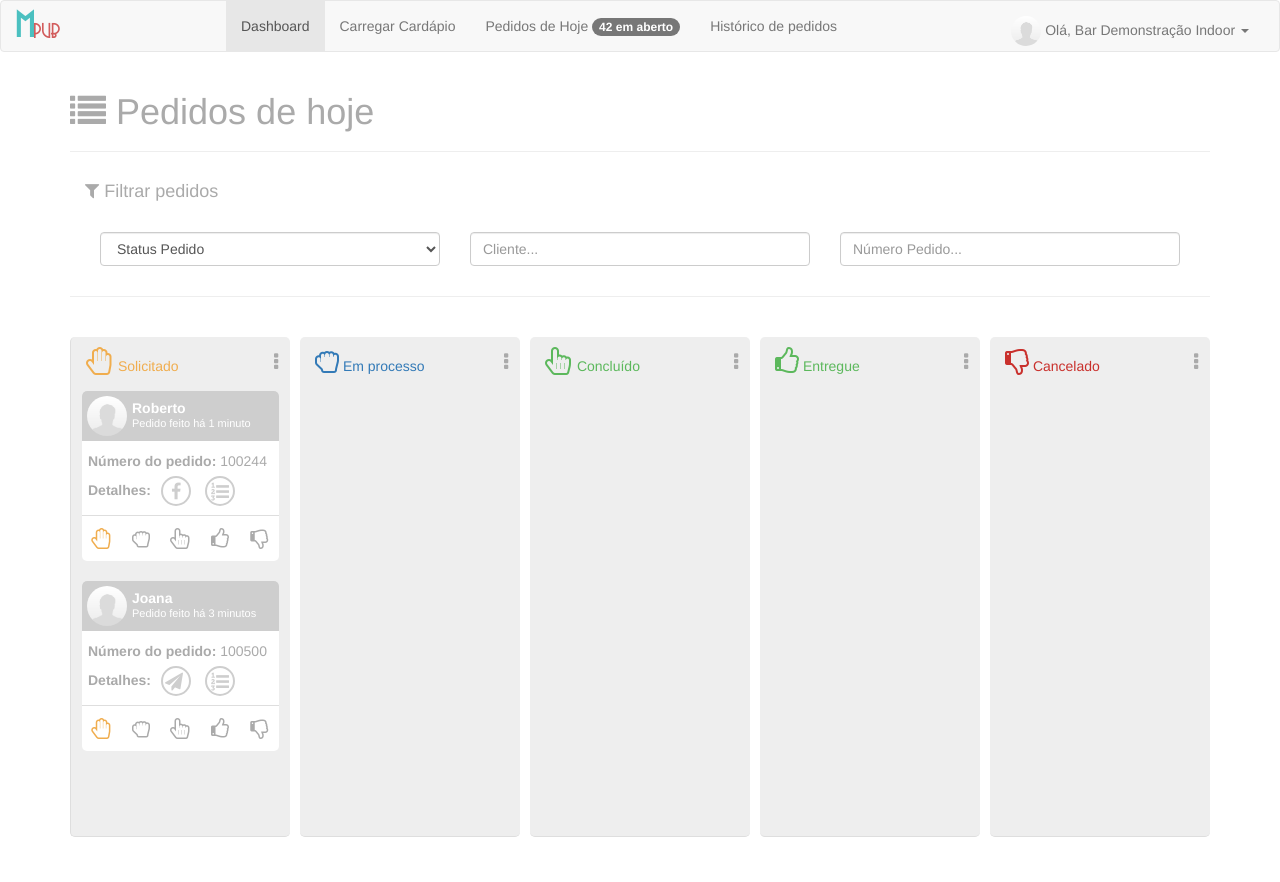
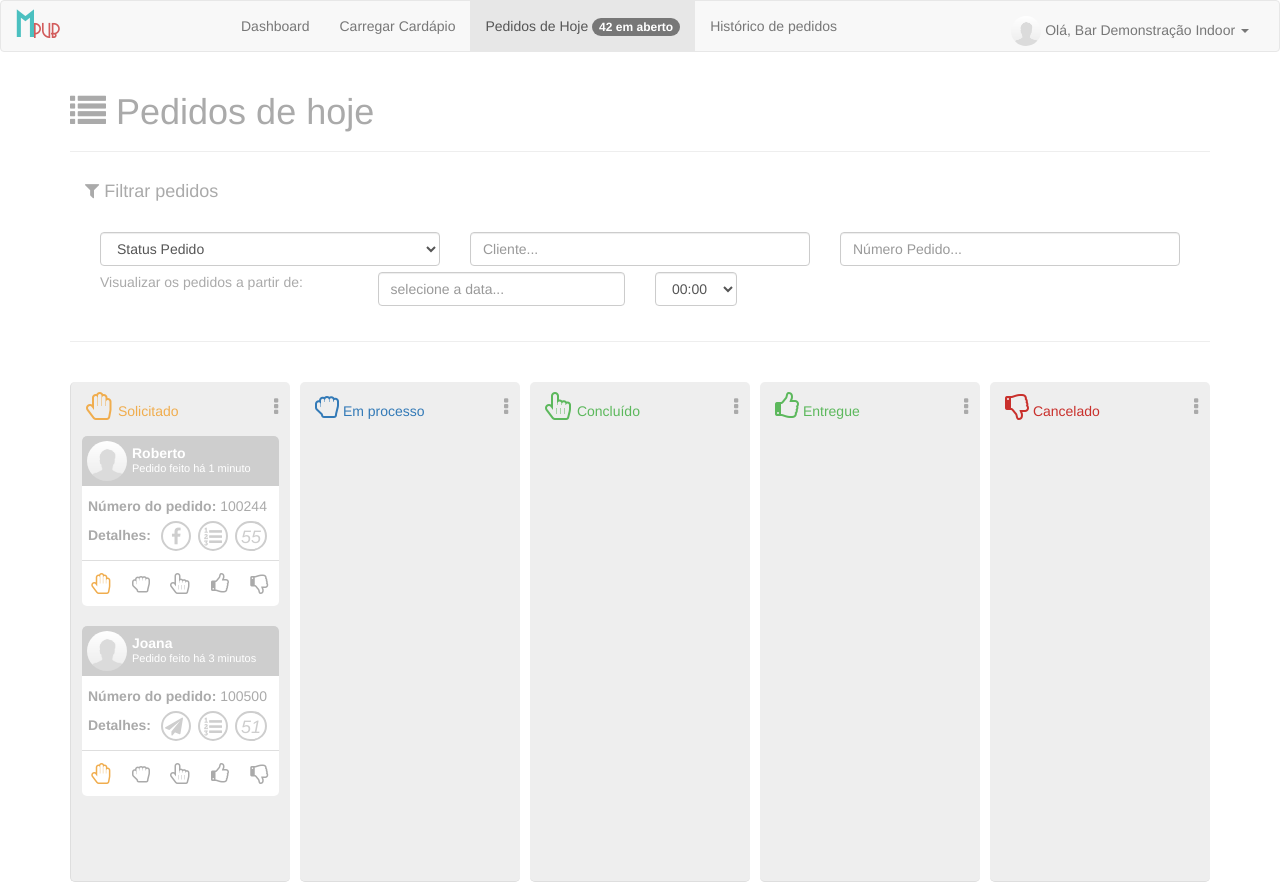
Before and after one commit to robertocsp/bipy3, a Django app: page /pedidos/ in a window 1280 px wide. Before the commit the page ends 837 px from the top, so only its background shows below. Run offline with Django 3.2, Linux system fonts and the light colour scheme; some libraries are stand-ins or nearby versions.

Commit message:
Ajustes html

```diff
--- a/marvinpub/static/marvinpub/css/style.css
+++ b/marvinpub/static/marvinpub/css/style.css
@@ -417,9 +417,17 @@ label.solicitado:hover, label.em-processo:hover, label.concluido:hover, label.en
     font-size: 18px;
     border: 2px solid #cecece;
     border-radius: 29px;
-    margin-right: 14px;
+    margin-right: 7px;
     color: #cecece;
     height: 30px;
+}
+
+.coluna .detalhe-pedido-icon .status-label i:last-child{
+    margin-right: 0px;
+    font-size: 18px;
+    line-height: 18px;
+    text-align: center;
+    width: 32px;
 }
 
 .coluna .detalhe-pedido-icon .status-label i.fa-send:before {
--- a/marvinpub/templates/dashboard.html
+++ b/marvinpub/templates/dashboard.html
@@ -1,4 +1,6 @@
 {% extends "includes/layout.html" %}
+
+{% block Dashboard %}active{% endblock %}
 
 {% block conteudo %}
 
--- a/marvinpub/templates/historico.html
+++ b/marvinpub/templates/historico.html
@@ -1,4 +1,6 @@
 {% extends "includes/layout.html" %}
+
+{% block  historico %}active{% endblock %}
 
 {% block conteudo %}
 
--- a/marvinpub/templates/includes/header.html
+++ b/marvinpub/templates/includes/header.html
@@ -11,10 +11,10 @@
     </div>
     <div class="collapse navbar-collapse" id="bs-example-navbar-collapse-1">
       <ul class="nav navbar-nav">
-        <li class="active"><a href="/home">Dashboard <span class="sr-only">(current)</span></a></li>
-        <li><a href="/upload">Carregar Cardápio</a>
-        <li><a href="/pedidos">Pedidos de Hoje <span class="badge">42 em aberto</span></a></li>
-        <li><a href="/historico">Histórico de pedidos</a>
+        <li class="{% block  Dashboard %}{% endblock %}"><a href="/home">Dashboard <span class="sr-only">(current)</span></a></li>
+        <li class="{% block  upload %}{% endblock %}"><a href="/upload">Carregar Cardápio</a>
+        <li class="{% block  pedidos %}{% endblock %}"><a href="/pedidos">Pedidos de Hoje <span class="badge">42 em aberto</span></a></li>
+        <li class="{% block  historico %}{% endblock %}"><a href="/historico">Histórico de pedidos</a>
       </ul>
       <ul class="nav navbar-nav navbar-right">
         <li class="dropdown user">
--- a/marvinpub/templates/includes/layout.html
+++ b/marvinpub/templates/includes/layout.html
@@ -18,7 +18,39 @@
     <![endif]-->
   </head>
   <body>
-    {% include "includes/header.html" %}
+    <nav class="navbar navbar-default">
+      <div class="container-fluid">
+        <div class="navbar-header">
+          <button type="button" class="navbar-toggle collapsed" data-toggle="collapse" data-target="#bs-example-navbar-collapse-1" aria-expanded="false">
+            <span class="sr-only">Toggle navigation</span>
+            <span class="icon-bar"></span>
+            <span class="icon-bar"></span>
+            <span class="icon-bar"></span>
+          </button>
+          <a class="navbar-brand" href="/"><span style="color:rgba(75,192,192,1);"><strong>M</strong></span><span style="color:#d25c5c;" class="menor"> Pub</span></a>
+        </div>
+        <div class="collapse navbar-collapse" id="bs-example-navbar-collapse-1">
+          <ul class="nav navbar-nav">
+            <li class="{% block  Dashboard %}{% endblock %}"><a href="/home">Dashboard <span class="sr-only">(current)</span></a></li>
+            <li class="{% block  upload %}{% endblock %}"><a href="/upload">Carregar Cardápio</a>
+            <li class="{% block  pedidos %}{% endblock %}"><a href="/pedidos">Pedidos de Hoje <span class="badge">42 em aberto</span></a></li>
+            <li class="{% block  historico %}{% endblock %}"><a href="/historico">Histórico de pedidos</a>
+          </ul>
+          <ul class="nav navbar-nav navbar-right">
+            <li class="dropdown user">
+              <a href="#" class="dropdown-toggle" data-toggle="dropdown" role="button" aria-haspopup="true" aria-expanded="false">
+                 <img src="../static/marvinpub/img/default_user.png" class="img-circle" alt="Cinque Terre" width="30" height="30">
+                Olá, Bar Demonstração Indoor <span class="caret"></span></a>
+              <ul class="dropdown-menu">
+                <li><a href="/cadastro"><span class="glyphicon glyphicon-user" aria-hidden="true"></span> Editar informações</a></li>
+                <li role="separator" class="divider"></li>
+                <li><a href="/login"><span class="glyphicon glyphicon-share-alt" aria-hidden="true"></span> Sair</a></li>
+              </ul>
+            </li>
+          </ul>
+        </div>
+      </div>
+    </nav>
 
     {% block conteudo %}Conteudo pagina{% endblock %}
 
--- a/marvinpub/templates/index.html
+++ b/marvinpub/templates/index.html
@@ -1,4 +1,6 @@
 {% extends "includes/layout.html" %}
+
+{% block Dashboard %}active{% endblock %}
 
 {% block conteudo %}
 
--- a/marvinpub/templates/login.html
+++ b/marvinpub/templates/login.html
@@ -15,7 +15,7 @@
             <form action="" method="post">
                 <div class="input-group">
                   <span class="input-group-addon" id="basic-addon1"><span class="glyphicon glyphicon-user" aria-hidden="true"></span></span>
-                  <input type="text" id="id_username" class="" name="username" class="form-control" placeholder="Usuário..." aria-describedby="basic-addon1">
+                  <input type="text" id="id_username" name="username" class="form-control" placeholder="Usuário..." aria-describedby="basic-addon1">
                 </div><br />
                 <div class="input-group">
                   <span class="input-group-addon" id="basic-addon1"><span class="fa fa-unlock" aria-hidden="true"></span></span>
--- a/marvinpub/templates/pedidos.html
+++ b/marvinpub/templates/pedidos.html
@@ -1,4 +1,6 @@
 {% extends "includes/layout.html" %}
+
+{% block  pedidos %}active{% endblock %}
 
 {% block conteudo %}
 
@@ -24,6 +26,42 @@
       </div>
       <div class="col-md-4">
         <input type="text" placeholder="Número Pedido..." class="form-control">
+      </div><br><br>
+        <div class="col-md-3">
+        <label>Visualizar os pedidos a partir de:</label>
+      </div>
+      <div class="col-md-3">
+          <input type="text" placeholder="selecione a data..." id="pedido-de" class="form-control">
+      </div>
+      <div class="col-md-3">
+        <label>
+          <select class="form-control">
+              <option>00:00</option>
+              <option>01:00</option>
+              <option>02:00</option>
+              <option>03:00</option>
+              <option>04:00</option>
+              <option>05:00</option>
+              <option>06:00</option>
+              <option>07:00</option>
+              <option>08:00</option>
+              <option>09:00</option>
+              <option>10:00</option>
+              <option>11:00</option>
+              <option>12:00</option>
+              <option>13:00</option>
+              <option>14:00</option>
+              <option>15:00</option>
+              <option>16:00</option>
+              <option>17:00</option>
+              <option>18:00</option>
+              <option>19:00</option>
+              <option>20:00</option>
+              <option>21:00</option>
+              <option>22:00</option>
+              <option>23:00</option>
+          </select>
+        </label>
       </div>
     </div>
   </div>
@@ -55,6 +93,7 @@
                     <strong>Detalhes:</strong>
                     <i class="fa fa-facebook open-dialogo"></i>
                     <i class="fa fa-list-ol open-lista-pedidos"></i>
+                    <i>55</i>
                   </label>
 
                   <!-- Lista de pedidos-->
@@ -199,6 +238,7 @@
                     <strong>Detalhes:</strong>
                     <i class="fa fa-send open-dialogo"></i>
                     <i class="fa fa-list-ol open-lista-pedidos"></i>
+                    <i>51</i>
                   </label>
 
                   <!-- Lista de pedidos-->
@@ -366,13 +406,6 @@
 <script type="text/javascript">
 
   $(document).ready(function($) {
-    //Scroll dialogo
-    $(".dialogo ul").mCustomScrollbar({
-        scrollButtons:{enable:true},
-        theme:"3d",
-        setRight: 0
-    });
-
 
     //drag and drop pedidos
     $( "ul.droptrue" ).sortable({
@@ -387,7 +420,7 @@
     });
 
     // Datepicker
-    $('#pedido-de, #pedido-ate').datepicker({
+    $('#pedido-de').datepicker({
         language: 'pt-BR'
     });
 
--- a/marvinpub/templates/upload.html
+++ b/marvinpub/templates/upload.html
@@ -1,4 +1,6 @@
 {% extends "includes/layout.html" %}
+
+{% block upload %}active{% endblock %}
 
 {% block conteudo %}
 
```
